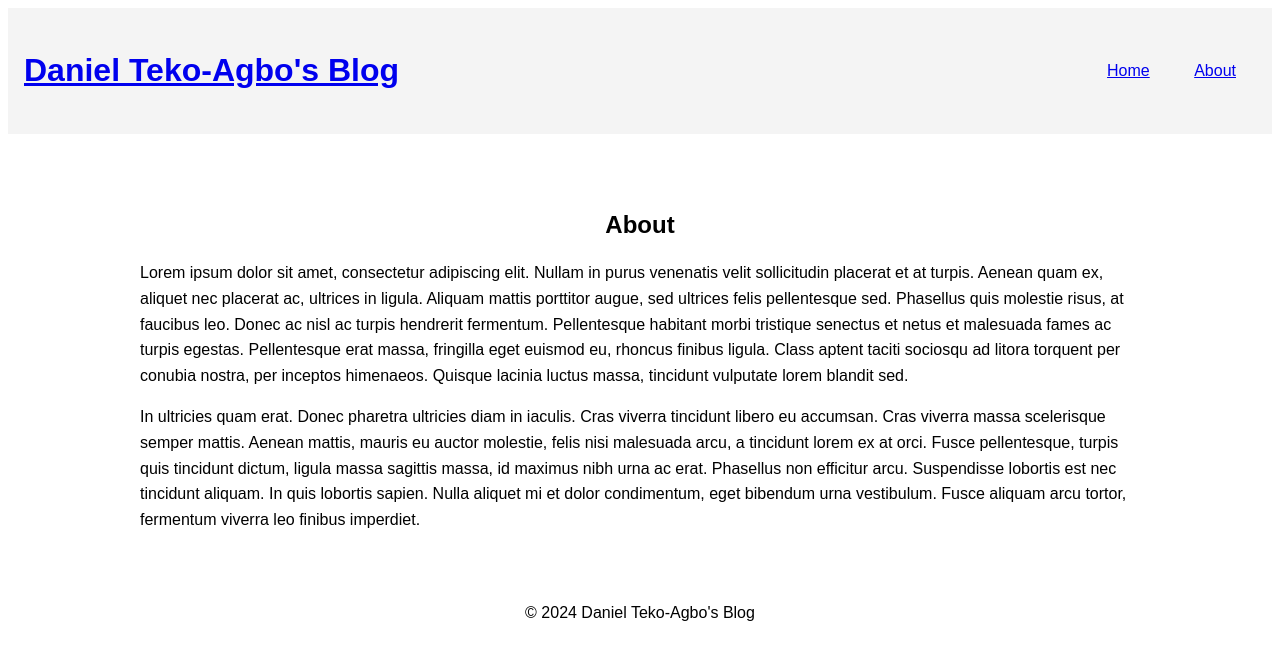
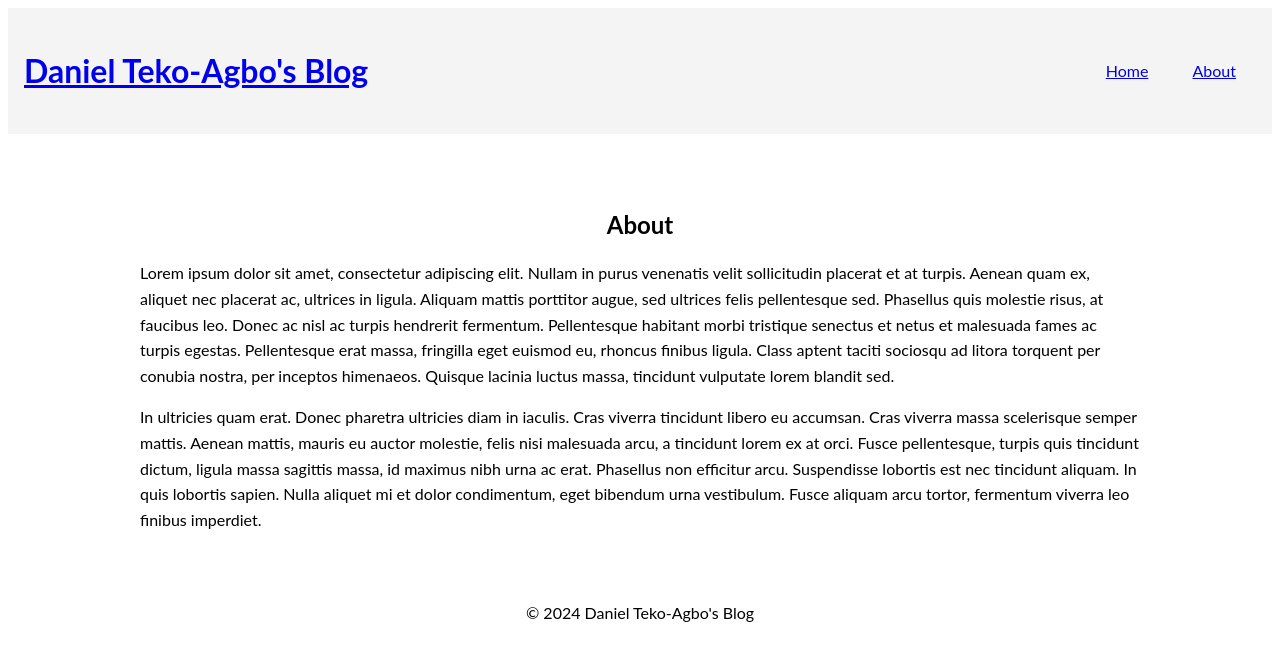
Before and after one commit to DanielTeko-Agbo/blog, a Jekyll site: the page built from about.md, in a window 1280 px wide. Shown: the top 661 px of the page. Built offline with Jekyll 4.4.1, drawn with Linux system fonts in a browser that asks for light colours.

Commit message:
Modified Styling

```diff
--- a/assets/css/style.css
+++ b/assets/css/style.css
@@ -1,5 +1,5 @@
 body {
-    font-family: Arial, sans-serif;
+    font-family: "My Gill Sans", Lato, sans-serif;
     line-height: 1.6;
 }
 
```
